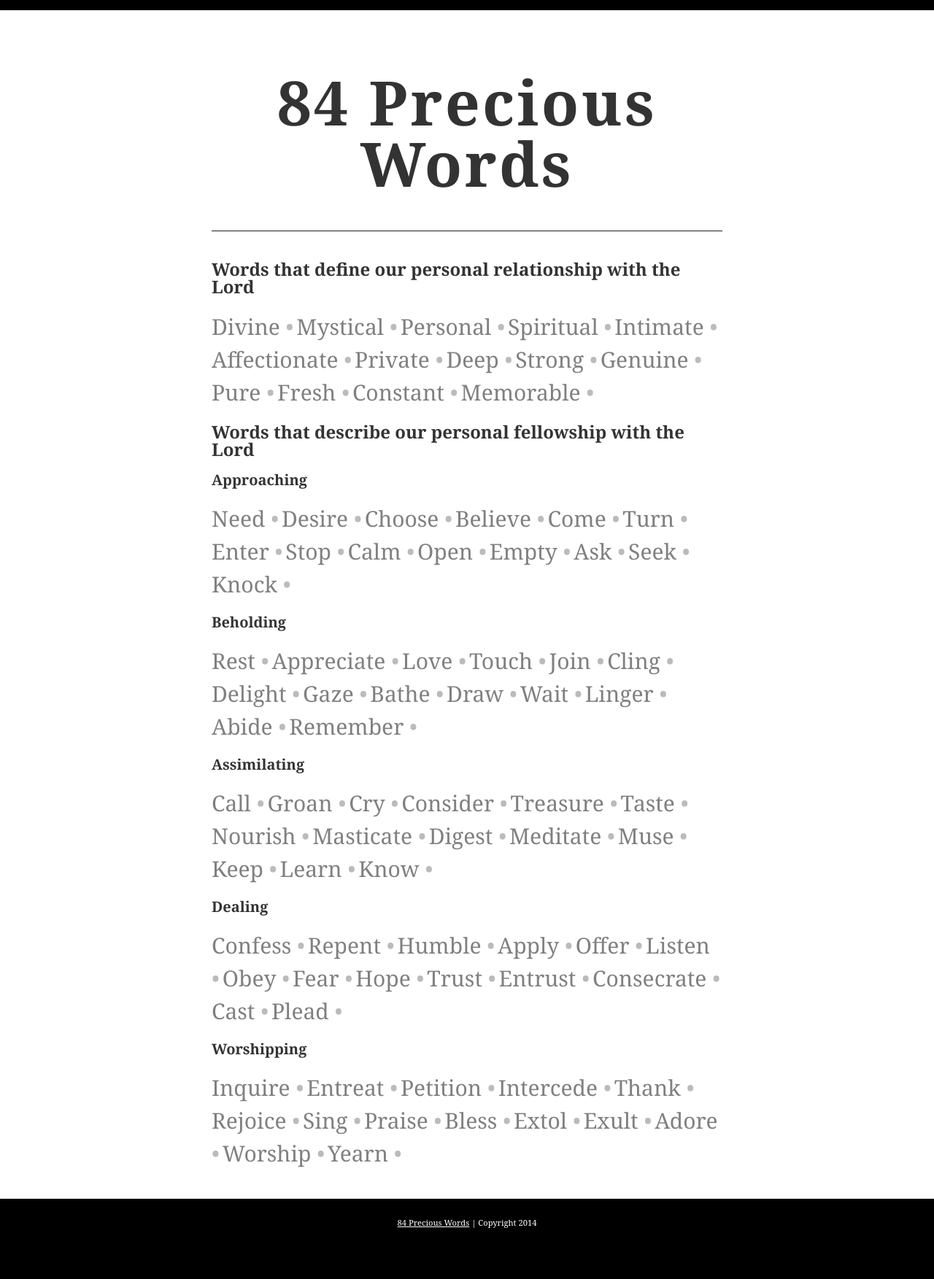
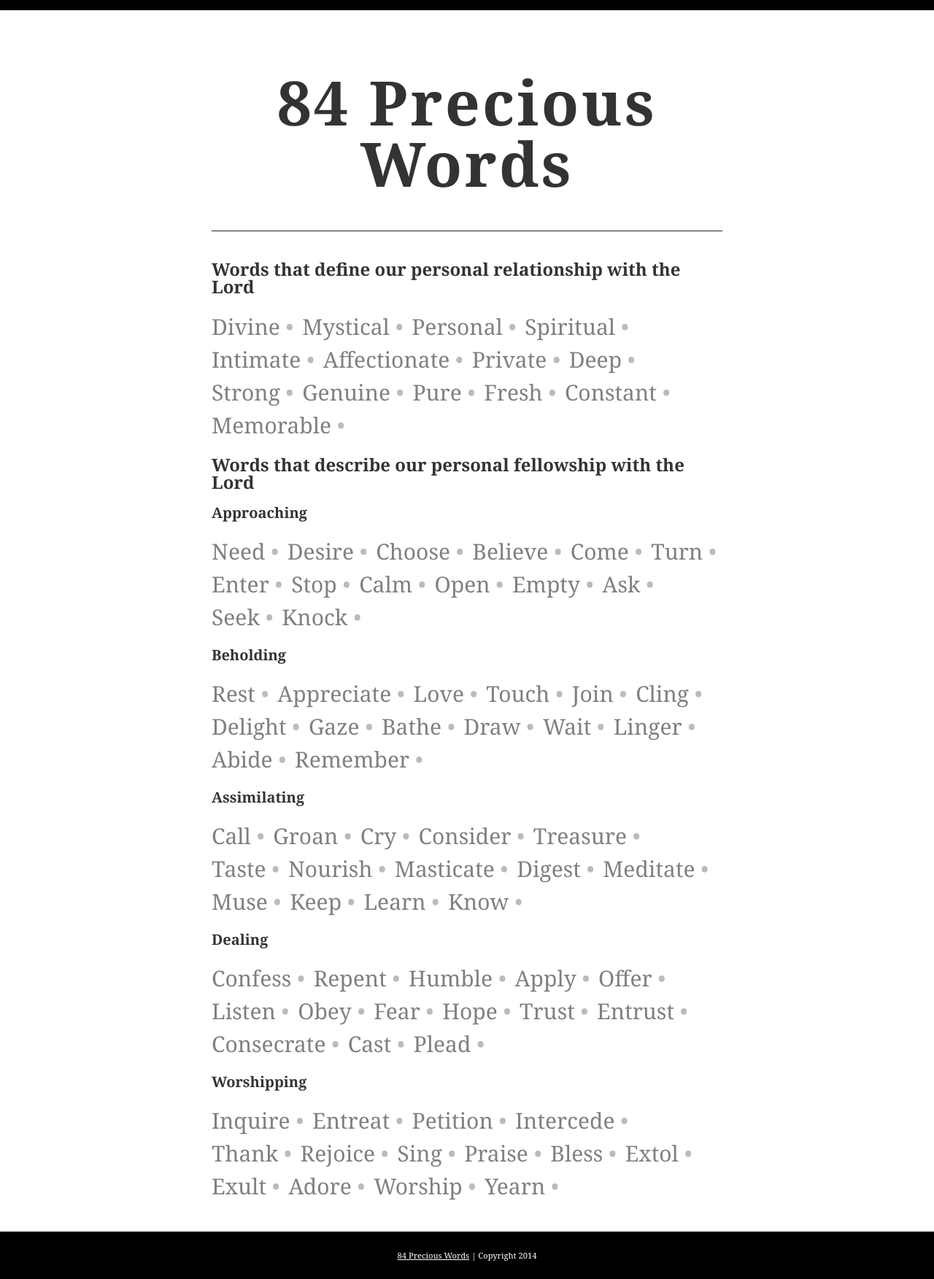
Before and after one commit to ricefield/84words, a Jekyll site: the page built from index.html, in a window 1280 px wide. Shown: the whole page at 73% size. Built offline with Jekyll 4.4.1, drawn with Linux system fonts in a browser that asks for light colours; nearby versions of some CDN libraries; some web fonts are replaced; Markdown is read by kramdown in place of the engine named in the settings; the list of posts is cut into pages by our own code; before the commit the page ends 1708 px from its top, so only the background shows below that.

Commit message:
modify spacing for bullets

```diff
--- a/index.html
+++ b/index.html
@@ -18,7 +18,7 @@ title: 84 Precious Words
       <div>
       {% for word in site.words %}
         {% if word.categories contains "first" %}
-          <span class="word"><a href="{{ site.baseurl }}{{ word.url }}">{{ word.title }}</a>  &#8226;</span>
+          <span class="word"><a href="{{ site.baseurl }}{{ word.url }}">{{ word.title }}</a>{% unless forloop.last %}&nbsp;&#8226;&nbsp;{% endunless %}</span>
         {% endif %}
       {% endfor %}
       </div>
@@ -29,7 +29,7 @@ title: 84 Precious Words
           <div>
           {% for word in site.words %}
             {% if word.categories contains "approaching" %}
-              <span class="word disabled"><a href="#">{{ word.title }}</a>  &#8226;</span>
+              <span class="word disabled"><a href="#">{{ word.title }}</a>&nbsp;&#8226;&nbsp;</span>
             {% endif %}
           {% endfor %}
           </div>
@@ -38,7 +38,7 @@ title: 84 Precious Words
           <div>
           {% for word in site.words %}
             {% if word.categories contains "beholding" %}
-              <span class="word disabled"><a href="#">{{ word.title }}</a>  &#8226;</span>
+              <span class="word disabled"><a href="#">{{ word.title }}</a>&nbsp;&#8226;&nbsp;</span>
             {% endif %}
           {% endfor %}
           </div>
@@ -47,7 +47,7 @@ title: 84 Precious Words
           <div>
           {% for word in site.words %}
             {% if word.categories contains "assimilating" %}
-              <span class="word disabled"><a href="#">{{ word.title }}</a>  &#8226;</span>
+              <span class="word disabled"><a href="#">{{ word.title }}</a>&nbsp;&#8226;&nbsp;</span>
             {% endif %}
           {% endfor %}
           </div>
@@ -56,7 +56,7 @@ title: 84 Precious Words
           <div>
           {% for word in site.words %}
             {% if word.categories contains "dealing" %}
-              <span class="word disabled"><a href="#">{{ word.title }}</a>  &#8226;</span>
+              <span class="word disabled"><a href="#">{{ word.title }}</a>&nbsp;&#8226;&nbsp;</span>
             {% endif %}
           {% endfor %}
           </div>
@@ -65,7 +65,7 @@ title: 84 Precious Words
           <div>
           {% for word in site.words %}
             {% if word.categories contains "worshipping" %}
-              <span class="word disabled"><a href="#">{{ word.title }}</a>  &#8226;</span>
+              <span class="word disabled"><a href="#">{{ word.title }}</a>&nbsp;&#8226;&nbsp;</span>
             {% endif %}
           {% endfor %}
           </div>
```
